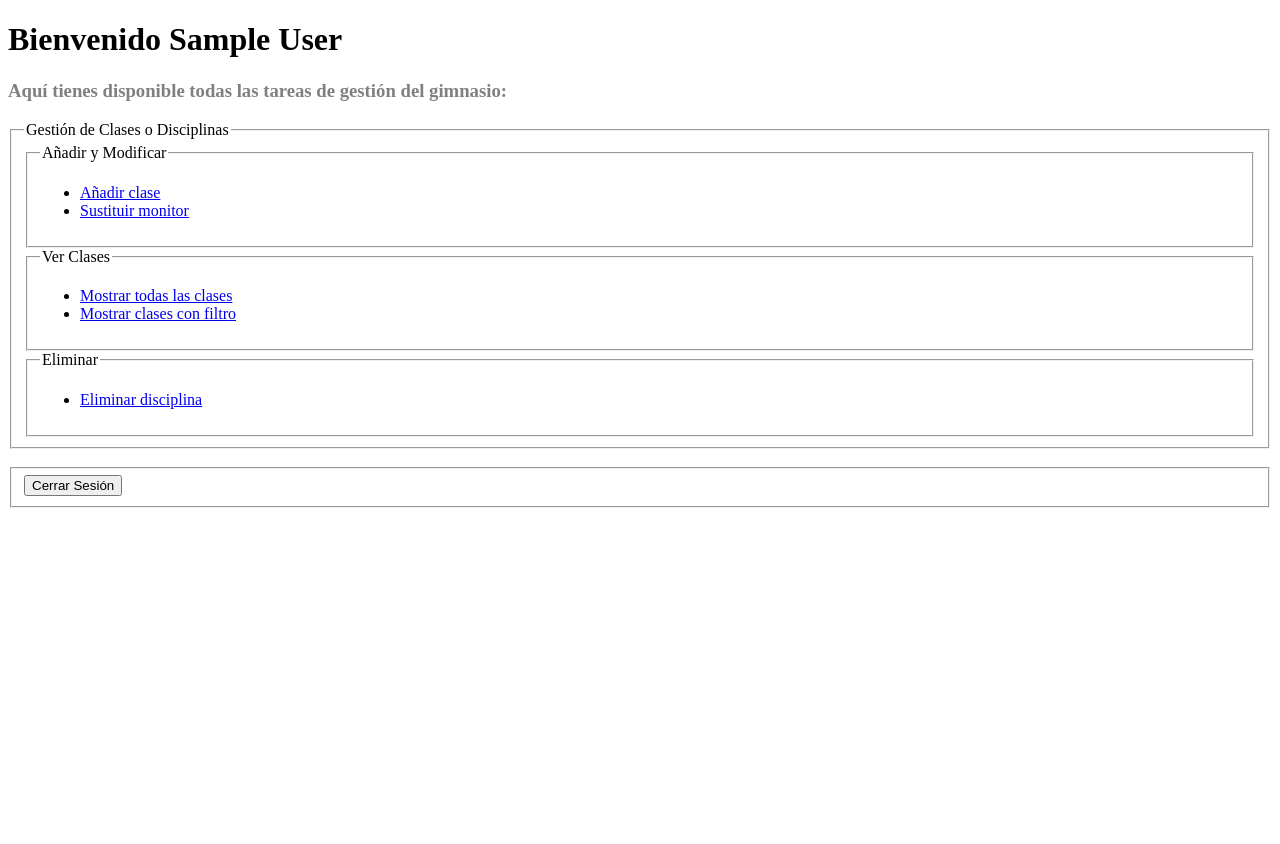
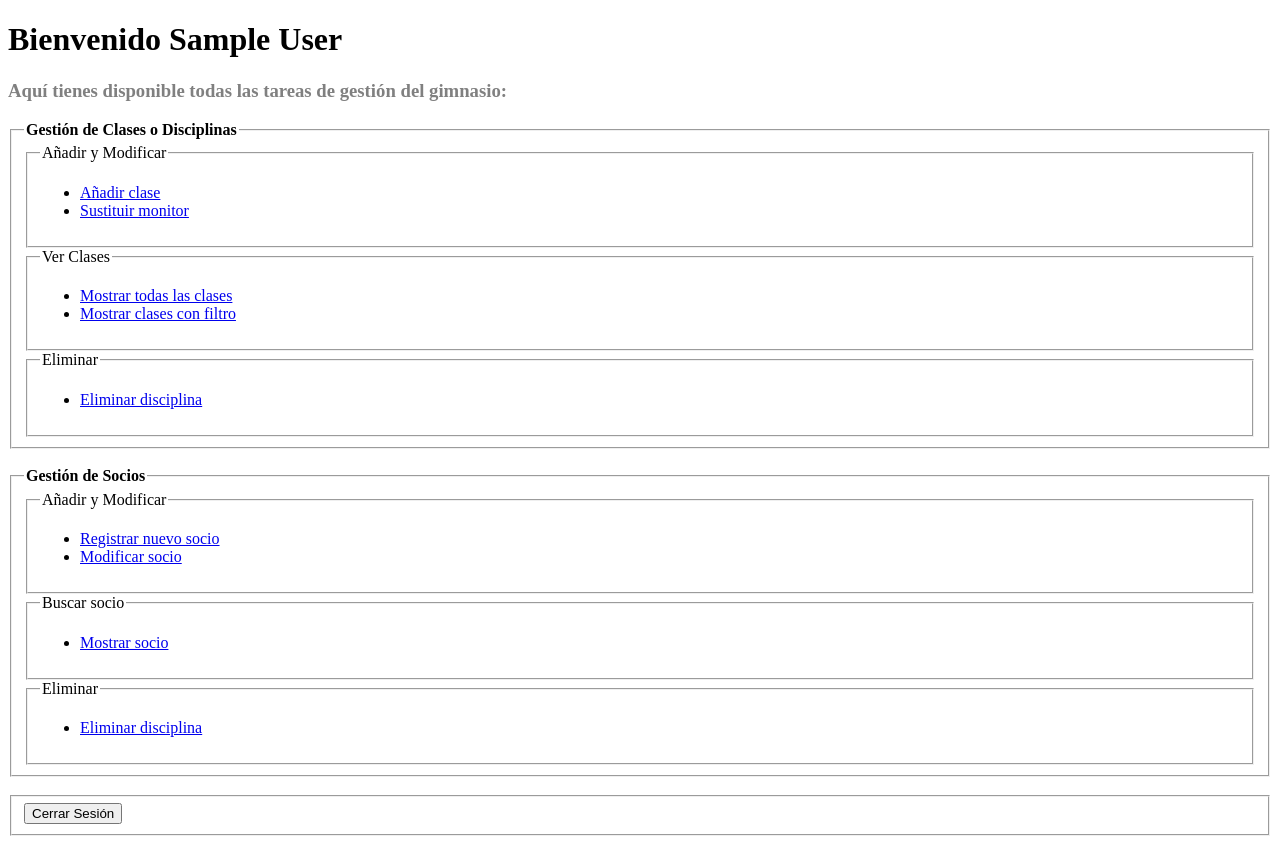
Before and after one commit to cheshire394/proyecto_gym_MVC, a PHP site: page /MVC2/view/bienvenida_recepcionista.php in a window 1280 px wide. Before the commit the page ends 508 px from the top, so only its background shows below. Run offline with PHP 8.4, Linux system fonts and the light colour scheme; the visitor is signed in with stand-in values (Sample User, id 1).

Commit message:
Crear en vies la carpeta socios con las funciones que va a tener, crear en controladores el controlador de socio, y en la pagina de bienvenida_recepcionistas añadir los enlaces para socios

```diff
--- a/view/bienvenida_recepcionista.php
+++ b/view/bienvenida_recepcionista.php
@@ -14,7 +14,7 @@
         $nombre = $_SESSION['nombre'] ?? "";
     } else {
         // Si la sesión no contiene 'nombre', redirige al usuario a la página de inicio de sesión
-        header('location: login_recepcionista.php');
+       // header('location: login_recepcionista.php');
     }
 ?>
 
@@ -34,8 +34,8 @@
 <h3 style="color:grey">Aquí tienes disponible todas las tareas de gestión del gimnasio:</h3>
 
 <fieldset>
-    <!-- Gestión -->
-    <legend>Gestión de Clases o Disciplinas</legend>
+    <!-- Gestión Clases-->
+    <legend><b>Gestión de Clases o Disciplinas</b></legend>
     <fieldset>
         <legend>Añadir y Modificar</legend>
         <ul>
@@ -58,6 +58,30 @@
     </fieldset>
 </fieldset>
 <br>
+<fieldset>
+    <!-- Gestión Socios-->
+    <legend><b>Gestión de Socios</b></legend>
+    <fieldset>
+        <legend>Añadir y Modificar</legend>
+        <ul>
+            <li><a href="/MVC2/view/socios/addSocio.php">Registrar nuevo socio</a></li>
+            <li><a href="/MVC2/view/socios/modificarSocio.php">Modificar socio</a></li>
+        </ul>
+    </fieldset>
+    <fieldset>
+        <legend>Buscar socio</legend>
+        <ul>
+            <li><a href="/MVC2/view/socios/verSocio.php">Mostrar socio</a></li>
+        </ul>
+    </fieldset>
+    <fieldset>
+        <legend>Eliminar</legend>
+        <ul>
+            <li><a href="/MVC2/view/socios/eliminarSocio.php">Eliminar disciplina</a></li>
+        </ul>
+    </fieldset>
+</fieldset>
+<br>
 <!-- Botón para cerrar sesión -->
 <fieldset>
 <form method="POST" action="../index.php?action=logout">
```
Also changed, not shown: models/Socio.php (+121 -72 lines), controllers/controladorSocios.php (added), view/socios/addSocio.php (added), view/socios/eliminarSocio.php (added), view/socios/index_socios.php (added), view/socios/modificarSocio.php (added), view/socios/verSocio.php (added).
